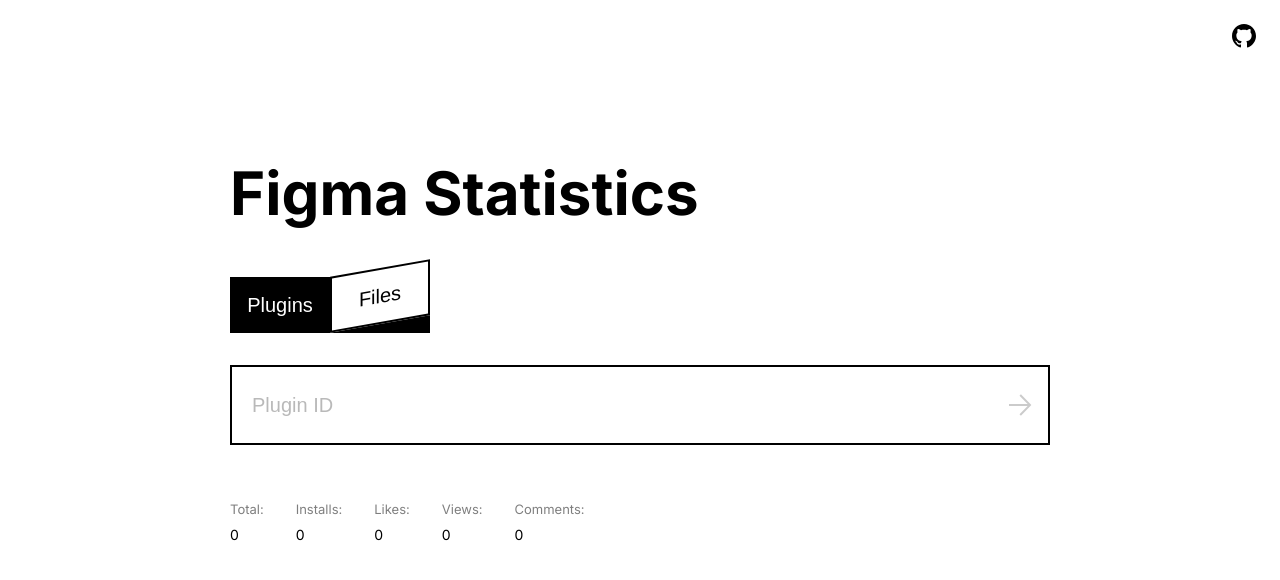
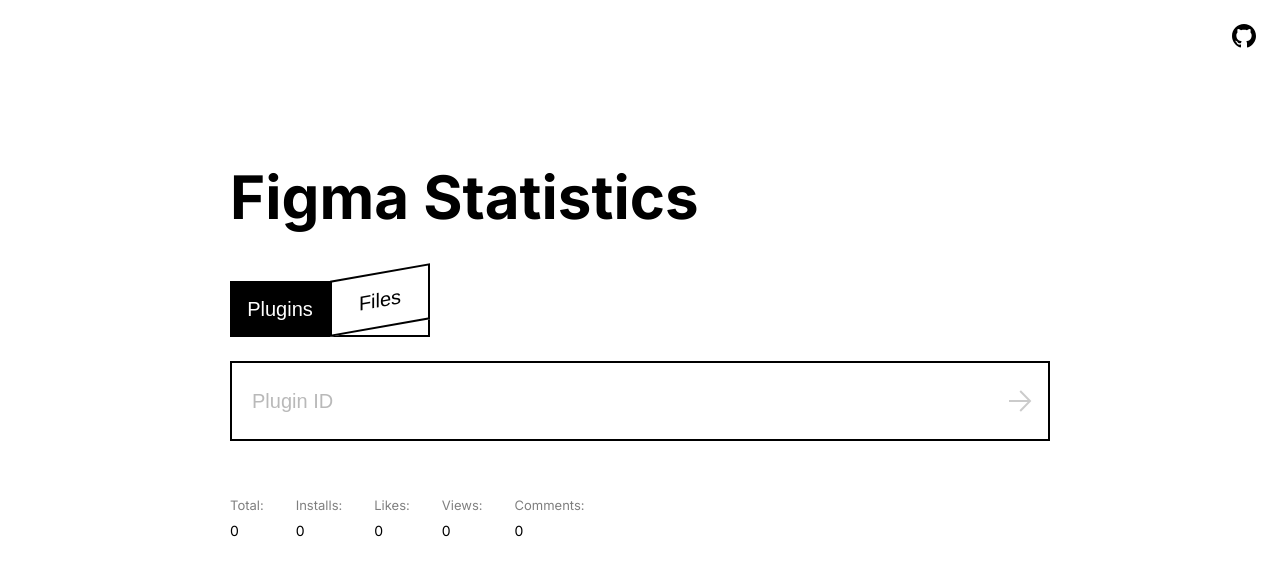
Before and after one commit to PavelLaptev/get-figma-stat, a React (Create React App) app: page / in a window 1280 px wide. Shown: the top 580 px of the page. Built offline with nearby package versions, Linux system fonts and the light colour scheme; no server answers.

Commit message:
wip actions

```diff
--- a/src/components/CodeBlock/styles.module.scss
+++ b/src/components/CodeBlock/styles.module.scss
@@ -2,7 +2,7 @@
   width: 100%;
   display: flex;
   background: var(--primary-clr);
-  padding: 20px;
+  padding: 16px;
   overflow-x: scroll;
   margin-top: 32px;
   &::-webkit-scrollbar {
--- a/src/components/HowTo/index.tsx
+++ b/src/components/HowTo/index.tsx
@@ -50,7 +50,7 @@
     <section className={styles.wrap}>
       <h3>How it works</h3>
       <p>
-        Everyday at 6 am (UTC timezone) the gitHub script captures all avalible
+        Everyday at 6 am (UTC timezone) the github script captures all avalible
         Figma plugins and files.
         <br />
         All information is stored in a separate{" "}
--- a/src/components/InfoBox/styles.module.scss
+++ b/src/components/InfoBox/styles.module.scss
@@ -68,18 +68,15 @@
     bottom: -2px;
     left: -4px;
     border-radius: 4px;
-    width: calc(100% + 8px);
-    height: calc(100% + 4px);
+    width: 100%;
+    height: 0;
     background: var(--primary-clr);
-    opacity: 0;
-    transform: scale(0.8);
-    transition: all 0.15s ease-out;
+    transition: all 0.1s ease-out;
   }
   &:hover {
     color: var(--secondary-clr);
     &::after {
-      opacity: 1;
-      transform: scale(1);
+      height: calc(100% + 4px);
     }
   }
 }
--- a/src/components/SearchSwitcher/styles.module.scss
+++ b/src/components/SearchSwitcher/styles.module.scss
@@ -1,15 +1,15 @@
 .wrap {
   display: flex;
   width: fit-content;
-  margin-bottom: 32px;
+  margin-bottom: 24px;
   height: 56px;
   box-shadow: inset 0 0 0 2px var(--primary-clr);
-  background: var(--primary-clr);
+  // background: var(--primary-clr);
 }
 
 .button {
   width: 100px;
-  transition: all 0.05s ease-in-out;
+  // transition: all 0.05s ease-in-out;
 }
 
 .skewLeft {
```
